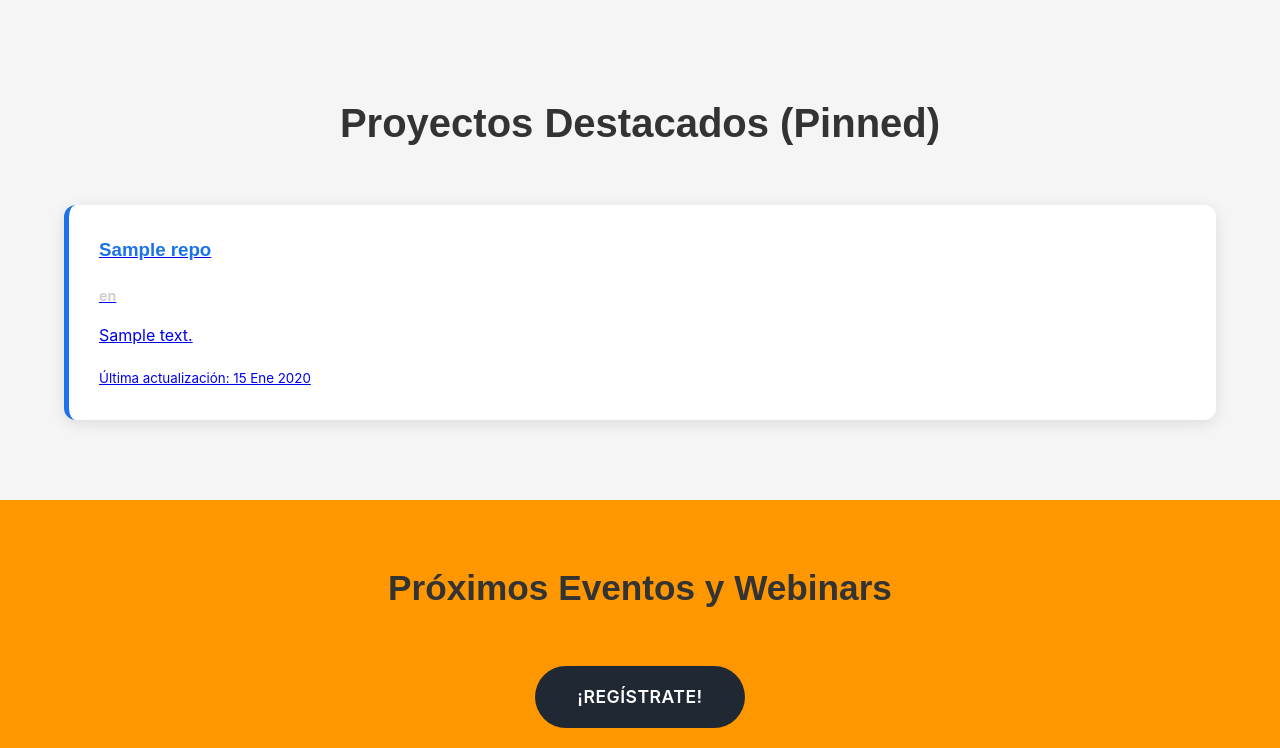
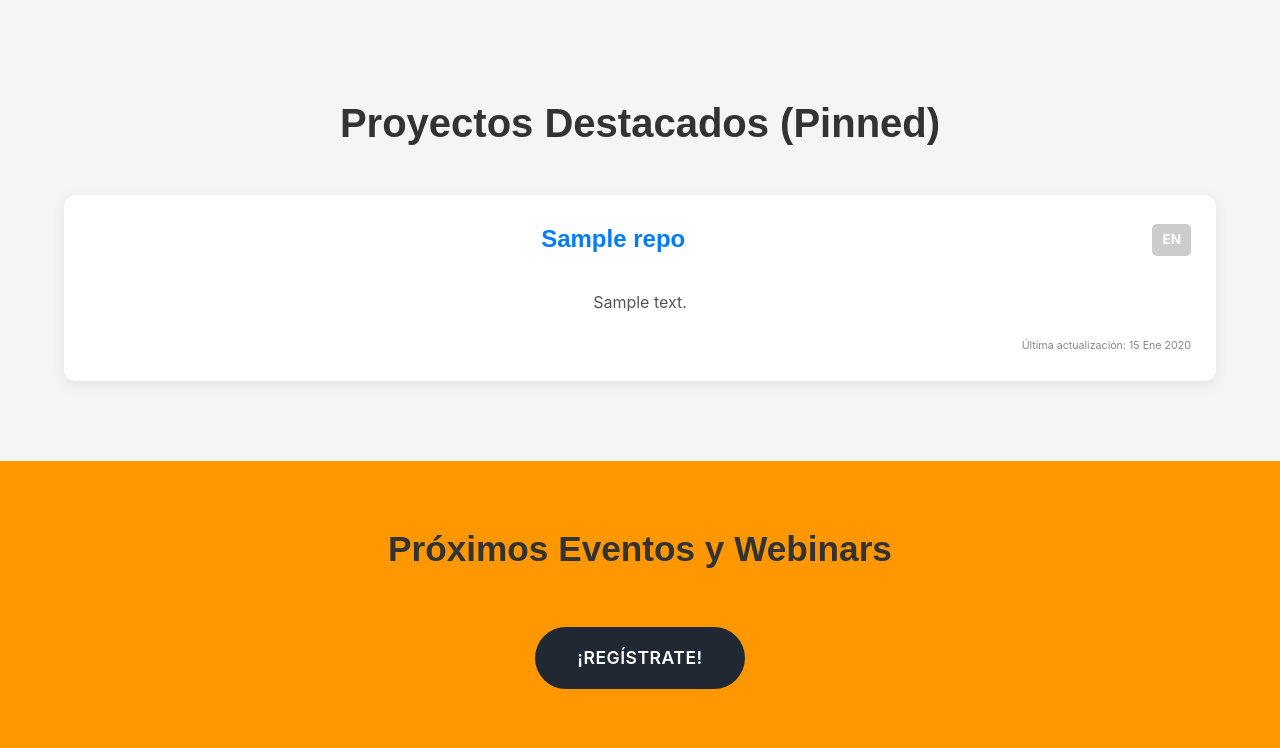
Before and after one commit to GeraMartinez94/analyticsdevs_project, a Django app: template core/templates/home.html in a window 1280 px wide. Shown: the part 1335-2083 px from the top of the page. Run offline with Django 5.2, Linux system fonts and the light colour scheme; the template is opened without the code that fills it: most values are stand-ins (such as "Sample title", 1, 10 or a date in 2020).

Commit message:
feat: Mejora del diseño de tarjetas de proyectos

```diff
--- a/core/static/css/style.css
+++ b/core/static/css/style.css
@@ -508,6 +508,93 @@ footer a:hover {
         margin-bottom: 30px;
     }
 }
+.case-study-grid {
+    display: grid;
+    grid-template-columns: repeat(auto-fit, minmax(300px, 1fr)); /* 3 columnas en escritorio, se ajusta */
+    gap: 30px; /* Espacio entre las tarjetas */
+    margin-top: 40px;
+}
+
+.project-card {
+    background-color: #ffffff;
+    border-radius: 12px; /* Bordes más suaves */
+    box-shadow: 0 4px 15px rgba(0, 0, 0, 0.08); /* Sombra elegante */
+    padding: 25px;
+    display: flex; /* Para organizar el contenido internamente */
+    flex-direction: column;
+    justify-content: space-between;
+    transition: transform 0.3s ease, box-shadow 0.3s ease; /* Transición suave al pasar el ratón */
+    text-decoration: none; /* Quita el subrayado del enlace */
+    color: #333; /* Color de texto base */
+}
+
+.project-card:hover {
+    transform: translateY(-8px); /* Efecto de "levantar" al pasar el ratón */
+    box-shadow: 0 8px 25px rgba(0, 0, 0, 0.15); /* Sombra más pronunciada */
+}
+
+.project-card .card-header {
+    display: flex;
+    justify-content: space-between;
+    align-items: center;
+    margin-bottom: 15px;
+}
+
+.project-card h3 {
+    font-size: 1.5rem;
+    color: #007bff; /* Color distintivo para el título */
+    margin: 0; /* Elimina márgenes extra */
+    flex-grow: 1; /* Permite que el título ocupe el espacio disponible */
+}
+
+.project-card .language-tag {
+    font-size: 0.85rem;
+    color: white; /* Texto blanco para que contraste con el fondo de color */
+    padding: 5px 10px;
+    border-radius: 5px;
+    margin-left: 15px; /* Espacio entre el título y el tag */
+    font-weight: bold;
+    text-transform: uppercase;
+    white-space: nowrap; /* Evita que el tag se rompa en varias líneas */
+}
+
+.project-card .project-description {
+    font-size: 1rem;
+    color: #555;
+    line-height: 1.6;
+    margin-bottom: 20px; /* Espacio antes del footer */
+    flex-grow: 1; /* Permite que la descripción ocupe el espacio */
+}
+
+.project-card .card-footer {
+    font-size: 0.8rem;
+    color: #888;
+    text-align: right;
+}
+
+
+/* ======================================================= */
+/* MEDIA QUERY para Móviles (Ajuste de las tarjetas) */
+/* ======================================================= */
+@media (max-width: 768px) {
+    .case-study-grid {
+        grid-template-columns: 1fr; /* Una sola columna en móvil */
+        gap: 20px; /* Menos espacio entre tarjetas */
+    }
+
+    .project-card {
+        padding: 20px; /* Reducir padding en móvil */
+    }
+
+    .project-card h3 {
+        font-size: 1.3rem; /* Títulos más pequeños en móvil */
+    }
+
+    .project-card .language-tag {
+        font-size: 0.75rem; /* Tag más pequeño en móvil */
+        padding: 4px 8px;
+    }
+}
 @media (max-width: 600px) {
     .hero-section h1 {
         font-size: 2.2em;
--- a/core/templates/home.html
+++ b/core/templates/home.html
@@ -77,17 +77,25 @@
         <div class="case-study-grid">
 
             {% for repo in featured_repos %}
-                <a href="{{ repo.html_url }}" target="_blank" class="case-card" data-aos="fade-up" data-aos-delay="{{ forloop.counter0 | stringformat:'i' }}00">
+            <a href="{{ repo.html_url }}" target="_blank" class="project-card" data-aos="fade-up" data-aos-delay="{{ forloop.counter0 | stringformat:'i' }}00">
+                <div class="card-header">
+                    <h3>{{ repo.name }}</h3>
+                    <span class="language-tag" style="background-color: {{ repo.language | get_language_color_filter }};">
+                        {{ repo.language }}
+                    </span>
+                </div>
 
-                    <h3>{{ repo.name }}</h3>
-
-                    <p class="nicho" style="color: {{ repo.language | get_language_color_filter }};">
-                        {{ repo.language }}
+                <p class="project-description">
+                    {% if repo.description %}
+                        {{ repo.description }}
+                    {% else %}
+                        No hay descripción disponible.
+                    {% endif %}
                 </p>
 
-                    <p>{{ repo.description }}</p>
-
-                    <small>Última actualización: {{ repo.updated_at|date:"d M Y" }}</small>
+                <div class="card-footer">
+                    <small>Última actualización: {% if repo.updated_at %}{{ repo.updated_at|date:"d M Y" }}{% else %}N/A{% endif %}</small>
+                </div>
             </a>
             {% empty %}
             <div style="grid-column: 1 / -1; text-align: center;">
```
Lines whose indentation alone changed are shown as unchanged.
